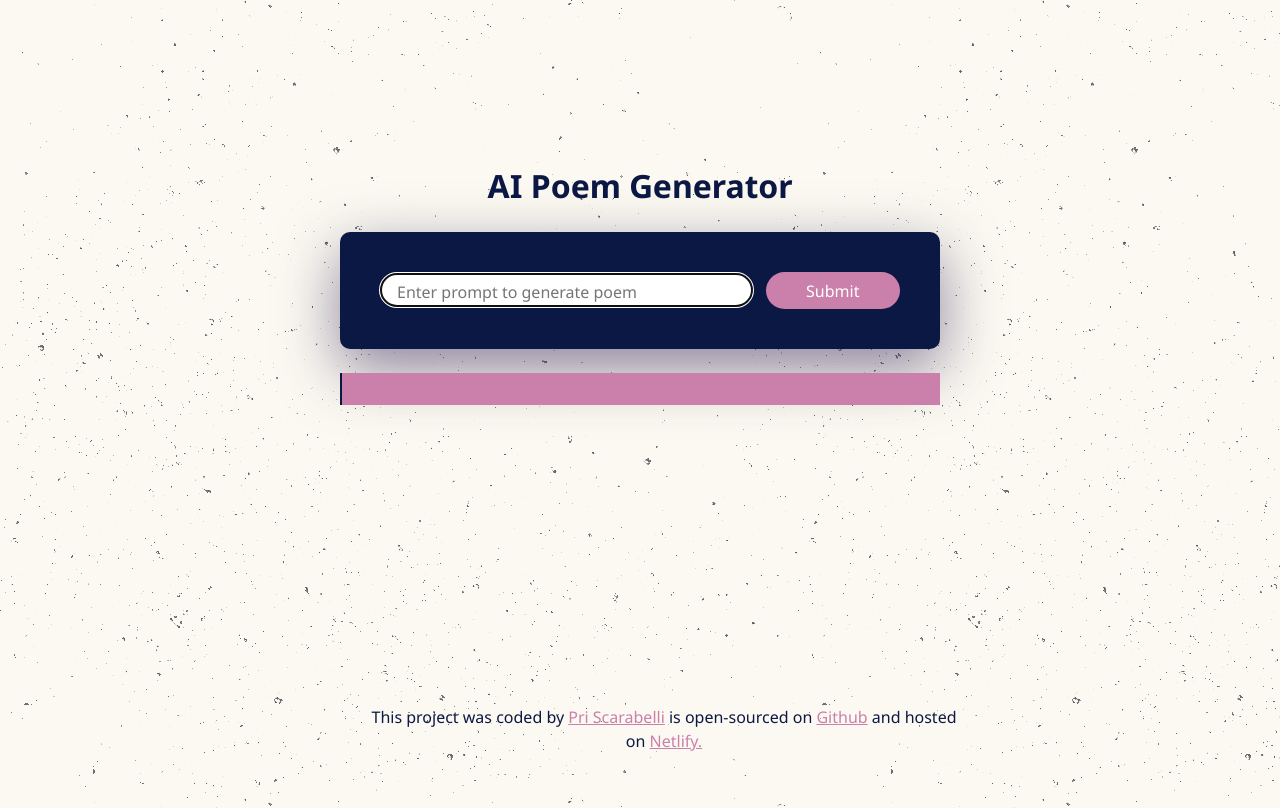
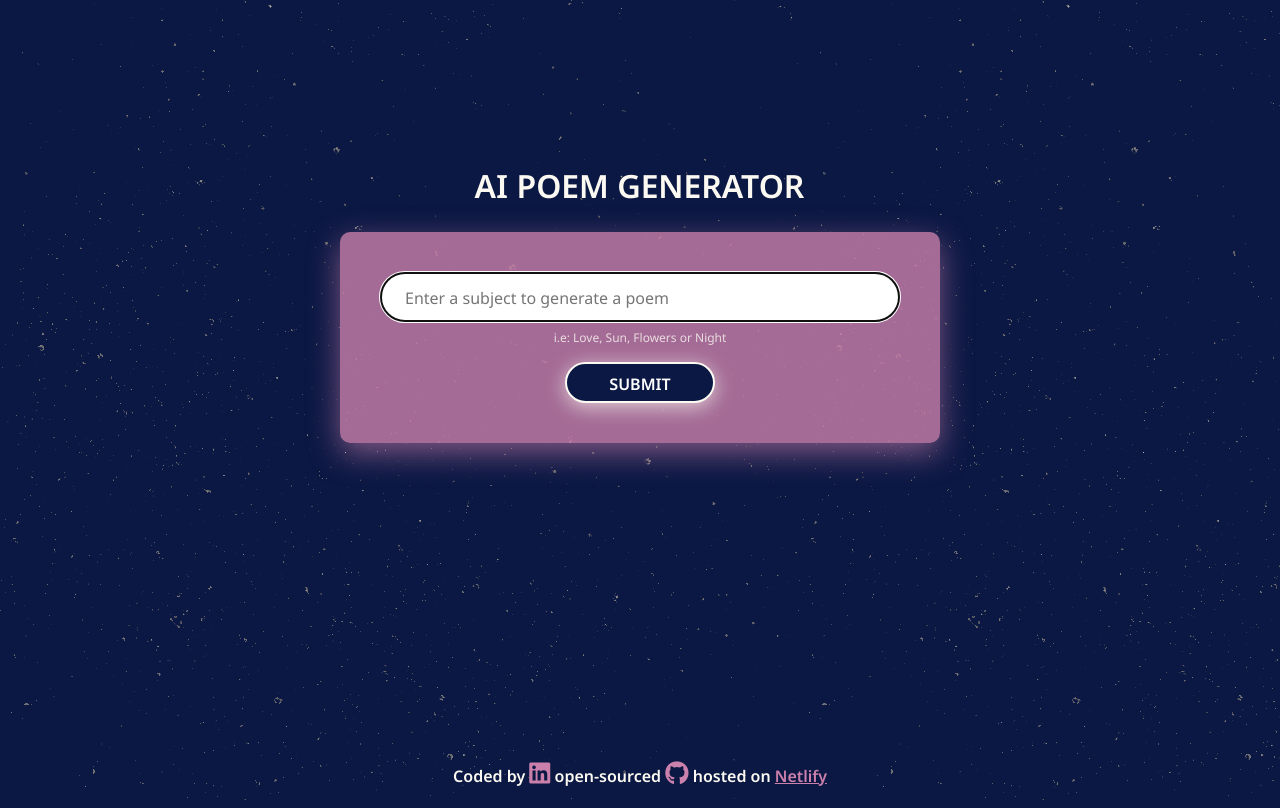
Before and after one commit to priscarabelli/poem-generator, a plain HTML site: page index.html in a window 1280 px wide. Shown: the top 808 px of the page. Drawn offline with nearby package versions, Linux system fonts and the light colour scheme.

Commit message:
Finished API integration. Altered colors, added box-shadows and social icons.

```diff
--- a/index.html
+++ b/index.html
@@ -1,38 +1,50 @@
 <!DOCTYPE html>
 <html lang="en">
   <head>
-  <meta charset="UTF-8">
-  <meta name="viewport" content="width=device-width, initial-scale=1.0">
+    <meta charset="UTF-8" />
+    <meta name="viewport" content="width=device-width, initial-scale=1.0" />
     <script src="https://unpkg.com/typewriter-effect@latest/dist/core.js"></script>
     <script src="https://cdn.jsdelivr.net/npm/axios@1.6.7/dist/axios.min.js"></script>
-  <link rel="stylesheet" href="src/style.css">
+    <script
+      src="https://kit.fontawesome.com/fcadf5c39a.js"
+      crossorigin="anonymous"></script>
+    <link rel="stylesheet" href="src/style.css" />
     <title>AI Poem Generator</title>
   </head>
   <body>
     <div class="container">
-    <h1>AI Poem Generator </h1>
+      <h1><span class="ai">AI</span> POEM GENERATOR</h1>
       <section>
         <form id="poem-generator">
-          <input type="text"
-          placeholder="Enter prompt to generate poem"
+          <input
+            type="text"
+            placeholder="Enter a subject to generate a poem"
             id="prompt"
             autofocus
             required
-          autocomplete="off">
-          <input type="submit"
-          id="submit">
+            autocomplete="off"
+          />
+          <label for="prompt">i.e: Love, Sun, Flowers or Night</label>
+          <input type="submit" id="submit" />
         </form>
-
-        <div class="poem" id="poem">
-        </div>
+        <div class="poem hidden" id="poem"></div>
       </section>
     </div>
 
-  <footer>This project was coded by
-    <a href="https://www.linkedin.com/in/priscilla-scarabelli-uk/" target="_blank" rel="noopener noreferrer">Pri Scarabelli</a>
-   is open-sourced on
-   <a href="https://github.com/priscarabelli/poem-generator" target="_blank">Github</a> and hosted on
-   <a href="https://poem-generator-by-pri.netlify.app/">Netlify.</a>
+    <footer>
+      Coded by
+      <a
+        href="https://www.linkedin.com/in/priscilla-scarabelli-uk/"
+        target="_blank"
+        rel="noopener noreferrer"
+        ><i class="fa-brands fa-linkedin social" style="color: #cb80ab"></i
+      ></a>
+       open-sourced
+      <a href="https://github.com/priscarabelli/poem-generator" target="_blank"
+        ><i class="fa-brands fa-github social" style="color: #ca81ac"></i
+      ></a>
+      hosted on
+      <a href="https://poem-generator-by-pri.netlify.app/">Netlify</a>
     </footer>
     <script src="src/script.js"></script>
   </body>
--- a/src/script.js
+++ b/src/script.js
@@ -6,8 +6,6 @@ function displayPoem(response) {
   cursor: "",
 });
 }
-
-
 
 function generatePoem(event) {
   event.preventDefault();
@@ -18,8 +16,18 @@ function generatePoem(event) {
   let context = "You are a romantic Poem expert and love to write short poems about. Your mission is to generate a 4 to 6 line poem using HTML and separate each line with a <br/>. Do not show the html in the frontend. Make sure to follow user instructions. Add signature at the end 'Generated by SheCodes AI' in a <strong> tag.";
   let apiUrl = `https://api.shecodes.io/ai/v1/generate?prompt=${prompt}&context=${context}&key=${apiKey}`;
 
+  let poemElement = document.querySelector("#poem");
+  poemElement.classList.remove("hidden");
+  poemElement.innerHTML = `<div class="generating">⌛Generating your poem about ${instructionsInput.value}.</div>`;
+
   axios.get(apiUrl).then(displayPoem);
 }
 
-let poemformElement = document.querySelector("#poem-generator");
-poemformElement.addEventListener('submit', generatePoem);
+let poemFormElement = document.querySelector("#poem-generator");
+poemFormElement.addEventListener('submit', generatePoem);
+
+ new Typewriter('h1', {
+  strings: "AI POEM GENERATOR",
+  autoStart: true,
+  cursor: "",
+});
--- a/src/style.css
+++ b/src/style.css
@@ -6,13 +6,9 @@
 
 :root {
   /* Colors */
-  --c-beet: #624E88;
-  --c-cream: #E6D9A2;
-  --c-darkness: #0C1844;
-  --c-guava: #CB80AB;
-  --c-grape: #8967B3;
-  --c-light-cream: #FBF9F1;
-  --c-light-purple: #F5EFFF;
+  --c-darkness: #0c1844;
+  --c-guava: #cb80ab;
+  --c-light-cream: #fbf9f1;
 
   /* Fonts */
   --f-family: "Noto Sans Symbols", sans-serif;
@@ -42,14 +38,13 @@
 }
 
 body {
-  background-color: var(--c-light-cream);
+  background-color: var(--c-darkness);
   background-image: url(../images/stardust.png);
-  color: var(--c-darkness);
+  color: var(--c-light-cream);
   font-family: var(--f-family);
-  height: 100vh;
   line-height: 1.5;
+  margin: var(--s-l);
 }
-
 
 /* Improve media defaults */
 img,
@@ -62,14 +57,15 @@ svg {
 }
 
 /* Inherit fonts for form controls */
+button,
 input,
-button,
+select,
 textarea,
-select {
+label {
   font: inherit;
 }
 
-/* 7. Avoid text overflows */
+/* Avoid text overflows */
 p,
 h1,
 h2,
@@ -80,7 +76,7 @@ h6 {
   overflow-wrap: break-word;
 }
 
-/* 8. Improve line wrapping */
+/* Improve line wrapping */
 p {
   text-wrap: pretty;
 }
@@ -96,11 +92,11 @@ h6 {
 
 a {
   color: var(--c-guava);
+  font-weight: 600;
 }
 
 h1 {
-  color: var(--c-darkness);
-  font-weight: 700;
+  font-weight: 600;
   margin: var(--s-l);
   text-align: center;
 }
@@ -111,55 +107,91 @@ h1 {
 }
 
 form {
-  align-items: center;
-  box-shadow: 0px 20px 60px rgba(65, 50, 100, 0.6);
-  background-color: var(--c-darkness);
+  background-color: rgba(203, 128, 171, 0.8);
   border-radius: var(--border-radius-m);
-  display: flex;
+  box-shadow: 0px 10px 30px rgba(203, 128, 171, 0.6);
+  display: grid;
   padding: var(--s-xl);
+  place-items: center;
+}
+
+label {
+  color: var(--c-light-purple);
+  font-size: 12px;
+  margin-top: var(--s-xs);
+  opacity: 0.8;
 }
 
 footer {
   bottom: 0;
+  font-weight: 600;
   left: 50%;
-  margin: var(--s-l);
   position: absolute;
   text-align: center;
   transform: translate(-50%, -50%);
+}
+
+.social {
+  font-size: 1.5rem;
 }
 
 #prompt {
   border: 1px solid var(--c-guava);
   border-radius: 50px;
   color: var(--c-darkness);
-  height: 30px;
-  line-height: 1rem;
-  padding: var(--s-m);
-  width: 80%;
+  height: var(--s-m);
+  padding: var(--s-l);
+  width: 100%;
 }
 
-
 #submit {
-  background-color:  var(--c-guava);
-  border: none;
+  background-color: var(--c-darkness);
+  border: 2px solid var(--c-light-cream);
   border-radius: 50px;
+  box-shadow: 0px 4px 20px rgba(251, 249, 241, 0.7);
   color: white;
+  font-weight: 600;
   padding: var(--s-xs);
-  margin-left: var(--s-s) ;
+  margin-top: var(--s-m);
+  text-transform: uppercase;
   width: 150px;
 }
 
+#submit:hover {
+  background-color: rgb(12, 24, 68, 0.8);;
+}
+
 .poem {
-  background-color: var(--c-guava);
-  border-left: 2px solid var(--c-darkness);
-  color: white;
-  font-size: 1.2rem;
+  background-color: rgba(203, 128, 171, 0.8);
+  border-radius: var(--border-radius-s);
+  box-shadow: 0px 8px 20px rgba(203, 128, 171, 0.6);
+  color: var(--c-light-cream);
+  font-style: italic;
   line-height: 2;
   margin-top: var(--s-l);
   padding: var(--s-m);
-  text-align: center;
 }
 
 .poem strong {
   color: var(--c-darkness);
 }
+
+.hidden {
+  display: none;
+}
+
+.generating {
+  animation: blink-animation 1s steps(5, start) infinite;
+}
+
+@keyframes blink-animation {
+  to {
+    visibility: hidden;
+  }
+}
+
+@-webkit-keyframes blink-animation {
+  to {
+    visibility: hidden;
+  }
+}
```
Lines whose indentation alone changed are shown as unchanged.
